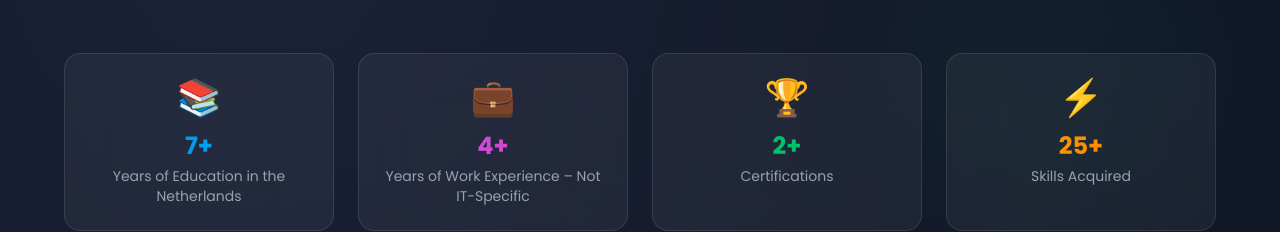
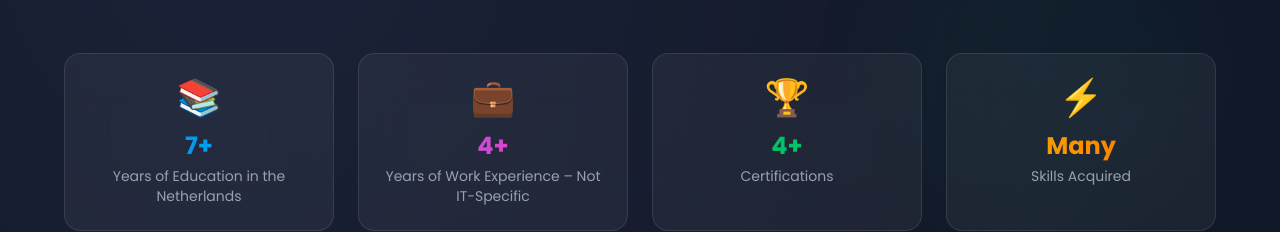
Before and after one commit to Motje3/Portfoliov2, a React (Vite) app in the folder my-portfolio/: page / in a window 1280 px wide. Shown: the part 3480-3712 px from the top of the page. Built offline with nearby package versions, Linux system fonts and the light colour scheme.

Commit message:
refactor: update portfolio description and journey section metrics for clarity

```diff
--- a/my-portfolio/src/Portfolio.tsx
+++ b/my-portfolio/src/Portfolio.tsx
@@ -191,8 +191,7 @@ const Portfolio = () => {
                 </div>
               </div>
               <p className="text-gray-300 leading-relaxed">
-                IT Student & Cybersecurity Enthusiast passionate about ethical
-                hacking, penetration testing, and securing digital systems.
+                Made this portfolio to showcase my skills and projects. Feel free to explore my work and get in touch!
               </p>
             </motion.div>
 
--- a/my-portfolio/src/components/JourneySection.tsx
+++ b/my-portfolio/src/components/JourneySection.tsx
@@ -414,13 +414,13 @@ const JourneySection = ({
             },
             {
               label: "Certifications",
-              value: "2+",
+              value: "4+",
               icon: "🏆",
               color: "from-green-500 to-emerald-500",
             },
             {
               label: "Skills Acquired",
-              value: "25+",
+              value: "Many",
               icon: "⚡",
               color: "from-yellow-500 to-orange-500",
             },
```
